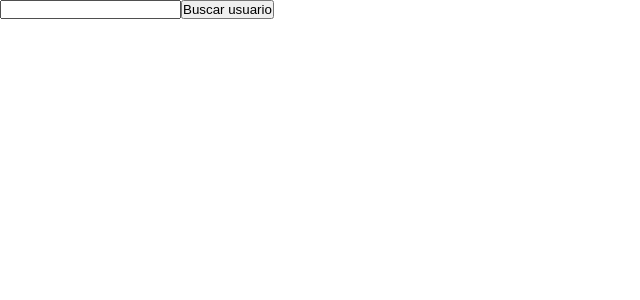
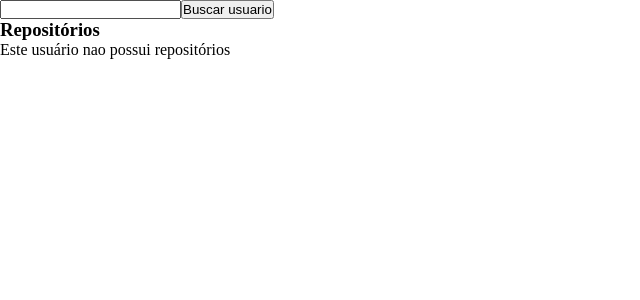
Before and after one commit to risixdzn/githubcard, a React (Vite) app: page / in a window 1280 px wide. Shown: the top 300 px of the page, without its empty margins (0-640 px from the left). Built offline with nearby package versions, Linux system fonts and the light colour scheme.

Commit message:
(feature) fetch repos and map

```diff
--- a/src/App.tsx
+++ b/src/App.tsx
@@ -1,4 +1,4 @@
-import { useState, useEffect } from 'react'
+import { useState, useEffect, JSXElementConstructor, Key, ReactElement, ReactFragment } from 'react'
 import reactLogo from './assets/react.svg'
 import viteLogo from '/vite.svg'
 import './App.css'
@@ -22,7 +22,7 @@ function App() {
     html_url: "",
     repos_url: "",
     repos: [],
-  })
+  }as any);
 
   const [displayError, setDisplayError] = useState(false);
   const [displayCard, setDisplayCard] = useState(false);
@@ -66,10 +66,11 @@ function App() {
             language: repo.language,
             startgazers_count: repo.startgazers_count,
             forks_count: repo.forks_count,
+            id: repo.id,
             license: repo.license?.name || "", // acessa o nome da licença, se houver, ou retorna uma string vazia
           };
         });
-        setDisplayUser((prevUser) => {
+        setDisplayUser((prevUser:any) => {
           return {
             ...prevUser,
             repos: newRepos, // atualiza o array de repositórios com os novos valores
@@ -99,15 +100,44 @@ function App() {
       <div className='usercard' style={ displayCard ? {display:"block"} : {display: 'none'}}>
         <div className='usercard'>
           <h1>{displayUser.name}</h1>
-          <h1>{displayUser.login}</h1>
+          <h1>/{displayUser.login}</h1>
           <h1>{displayUser.bio}</h1>
-          <h1>{displayUser.blog}</h1>
-          <h1>{displayUser.followers}</h1>
-          <h1>{displayUser.following}</h1>
-          <h1>{displayUser.public_repos}</h1>
+          <a href={`https://${displayUser.blog}`}>{displayUser.blog}</a>
+          <h1>Seguidores: {displayUser.followers}</h1>
+          <h1>Seguindo: {displayUser.following}</h1>
+          <h1>Repositórios: {displayUser.public_repos}</h1>
           <img src={displayUser.avatar_url}></img>
         </div>
       </div>
+
+      <h3>Repositórios</h3>
+      {/* Para verificar se o array de repositórios em displayUser está vazio,
+      você pode usar a função length do array.
+      Se o length for igual a zero, o array está vazio. */}
+      { displayUser.repos.length !== 0 ?
+        (
+          displayUser.repos.map((repo: { name: String,
+            html_url: string,
+            description: string,
+            language: string,
+            startgazers_count: number,
+            forks_count: number,
+            id: number,
+            license: string })=>(
+            <div key={repo.id}>
+              <a href={repo.html_url} target='_blank'>{repo.name}</a>
+              <p>{repo.description}</p>
+              <h3>{repo.language}</h3>
+            </div>
+          ))
+        )
+        :
+        (
+          <>
+            <p>Este usuário nao possui repositórios</p>
+          </>
+        )
+      }
     </div>
   )
 }
```
